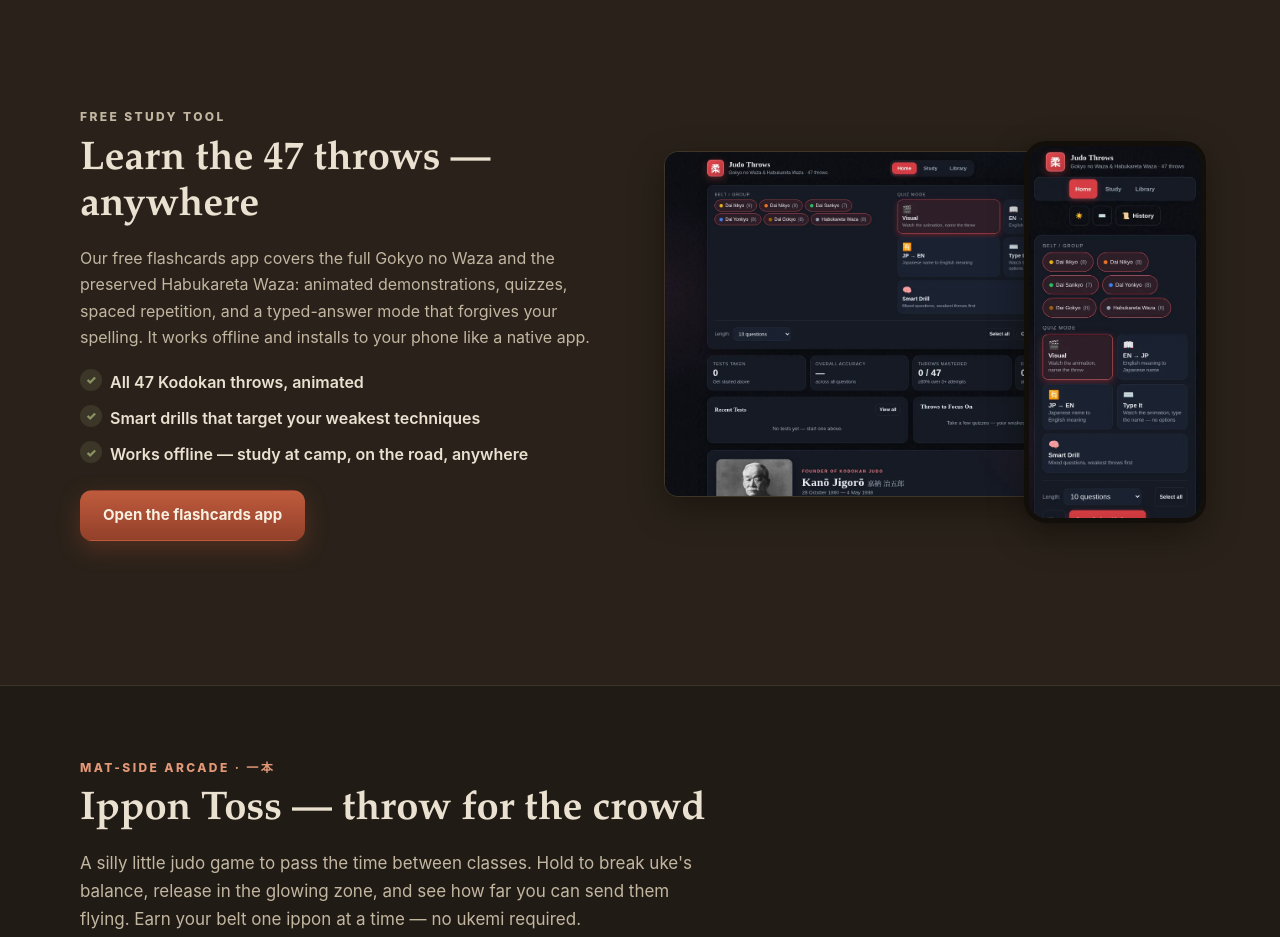
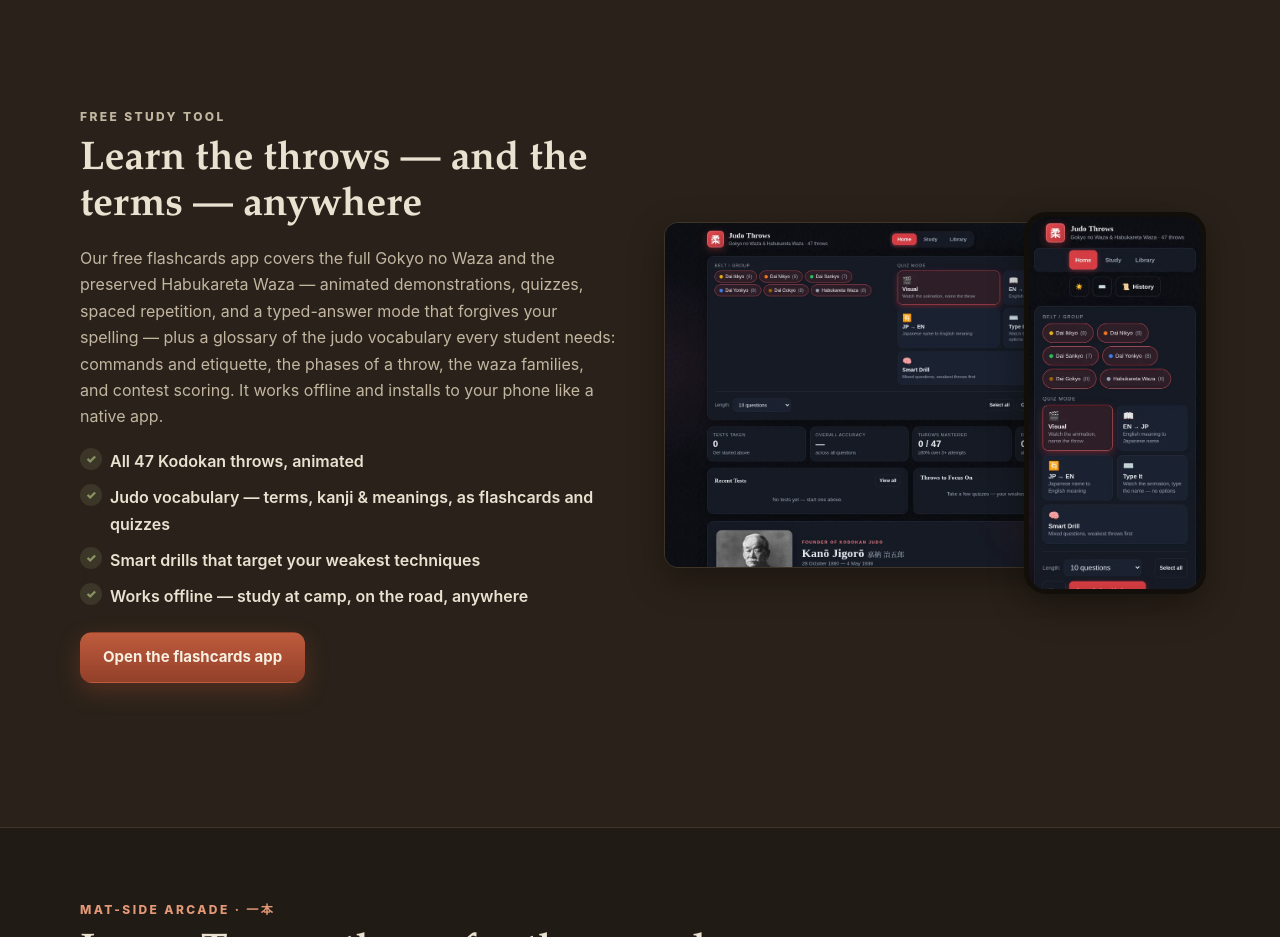
Before and after one commit to 7H35C4r3Cr0W/caja-site-redesign, a plain HTML site: page index.html in a window 1280 px wide. Shown: the part 1480-2417 px from the top of the page. Drawn offline with Linux system fonts and the light colour scheme.

Commit message:
Flashcards section: advertise the new judo-terms glossary & quizzes
The flashcards app now includes a glossary of general judo vocabulary
(commands & etiquette, roles and the phases of a throw, body-part
modifiers, the waza families, and contest scoring), studiable as
flashcards and quizzes. Update the Flashcards section copy and checklist
to mention it and broaden the heading from "Learn the 47 throws" to
"Learn the throws — and the terms."

Co-Authored-By: Claude Opus 4.8 <noreply@anthropic.com>
Claude-Session: https://claude.ai/code/session_01Meff8YRC38nCe1dmpdNwfU

```diff
--- a/index.html
+++ b/index.html
@@ -122,14 +122,17 @@
   <div class="split">
     <div class="split-copy">
       <p class="eyebrow">Free study tool</p>
-      <h2>Learn the 47 throws — anywhere</h2>
+      <h2>Learn the throws — and the terms — anywhere</h2>
       <p>
-        Our free flashcards app covers the full Gokyo no Waza and the preserved Habukareta Waza:
+        Our free flashcards app covers the full Gokyo no Waza and the preserved Habukareta Waza —
         animated demonstrations, quizzes, spaced repetition, and a typed-answer mode that forgives
-        your spelling. It works offline and installs to your phone like a native app.
+        your spelling — plus a glossary of the judo vocabulary every student needs: commands and
+        etiquette, the phases of a throw, the waza families, and contest scoring. It works offline
+        and installs to your phone like a native app.
       </p>
       <ul class="checklist">
         <li>All 47 Kodokan throws, animated</li>
+        <li>Judo vocabulary — terms, kanji &amp; meanings, as flashcards and quizzes</li>
         <li>Smart drills that target your weakest techniques</li>
         <li>Works offline — study at camp, on the road, anywhere</li>
       </ul>
```
